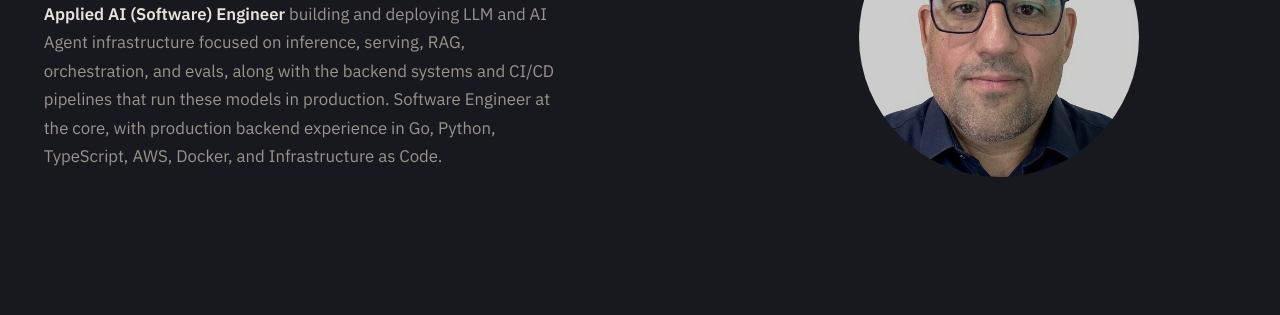
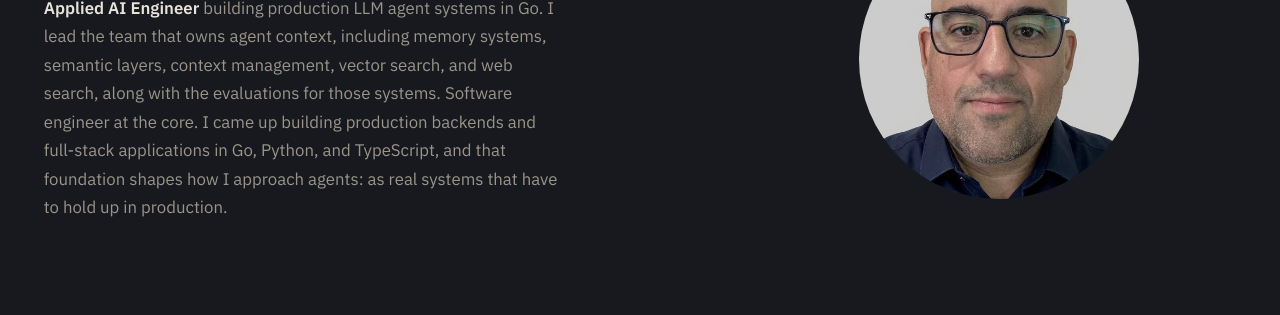
Before and after one commit to aryan-binazir/aryan-binazir.github.io, a plain HTML site: page index.html in a window 1280 px wide. Shown: the part 282-597 px from the top of the page. Drawn offline with nearby package versions, Linux system fonts and the light colour scheme; a web font is replaced by a local one.

Commit message:
chore(no-ticket): Update homepage intro
Co-Authored-By: Claude Opus 5.5 <noreply@anthropic.com>

```diff
--- a/index.html
+++ b/index.html
@@ -523,12 +523,13 @@
             <div class="hero-copy">
               <h1 class="hero-title" data-reveal>Aryan Binazir</h1>
               <p class="lede" data-reveal style="--delay: 0.08s">
-                <span class="role">Applied AI (Software) Engineer</span> building and deploying LLM
-                and AI Agent infrastructure focused on inference, serving,
-                RAG, orchestration, and evals, along with the backend systems and CI/CD
-                pipelines that run these models in production. Software Engineer at the
-                core, with production backend experience in Go, Python, TypeScript, AWS,
-                Docker, and Infrastructure as Code.
+                <span class="role">Applied AI Engineer</span> building production LLM agent
+                systems in Go. I lead the team that owns agent context, including memory
+                systems, semantic layers, context management, vector search, and web search,
+                along with the evaluations for those systems. Software engineer at the core.
+                I came up building production backends and full-stack applications in Go,
+                Python, and TypeScript, and that foundation shapes how I approach agents: as
+                real systems that have to hold up in production.
               </p>
             </div>
             <figure class="portrait" data-reveal style="--delay: 0.2s">
```
